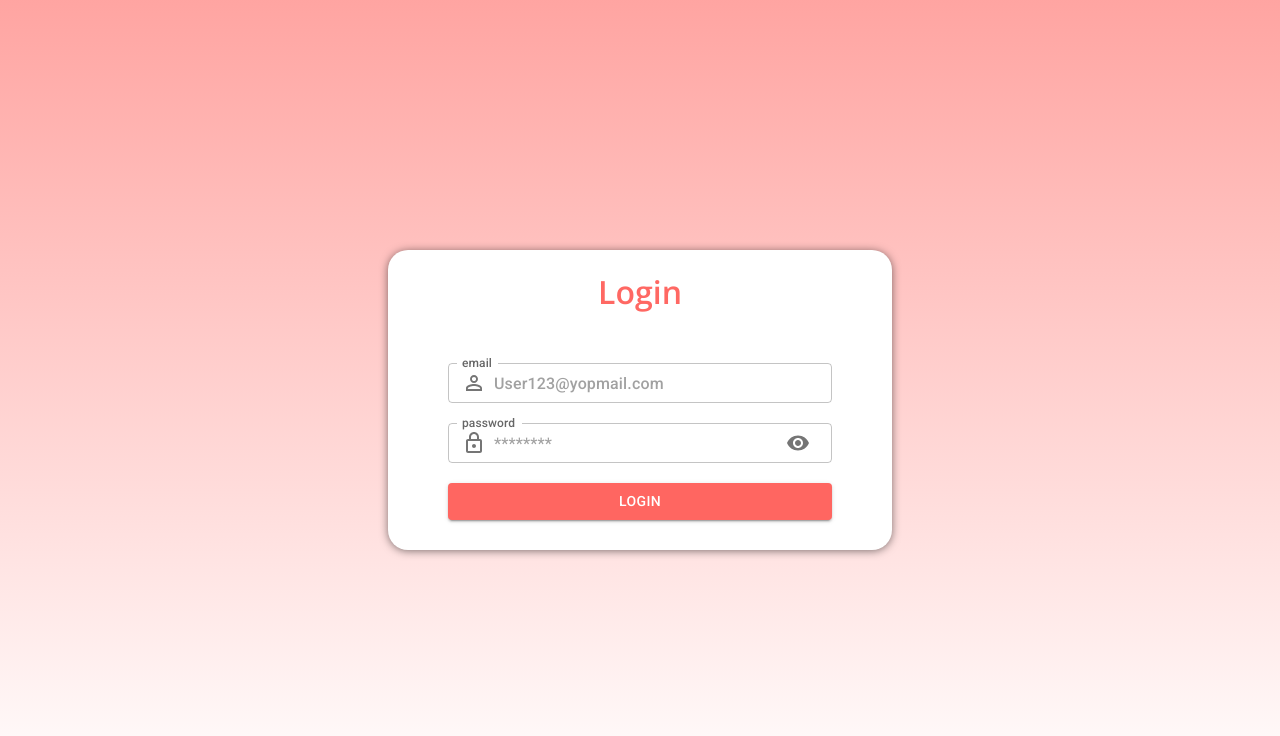
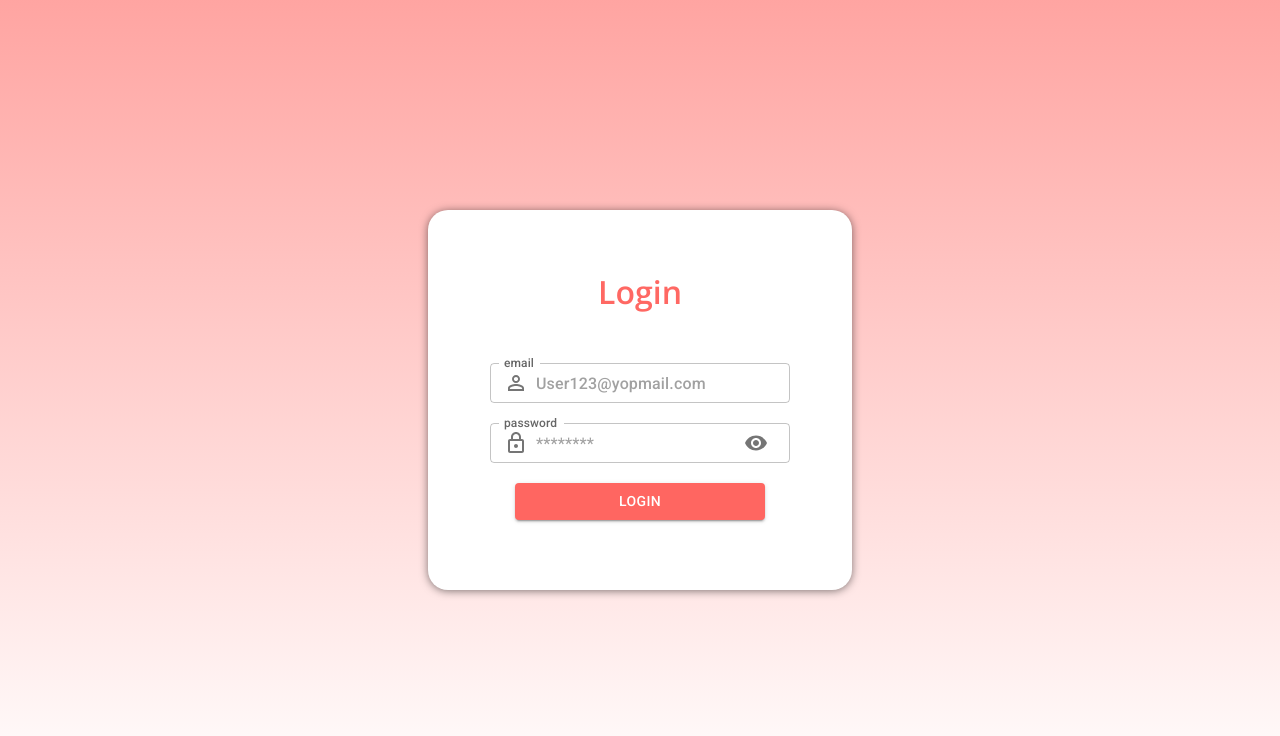
Before and after one commit to RalphSaridar369/react_demo, a React (Create React App) app: page /login in a window 1280 px wide. Shown: the top 736 px of the page. Built offline with nearby package versions, Linux system fonts and the light colour scheme.

Commit message:
fixed something in login

```diff
--- a/src/Screen/Auth/Login/styles.scss
+++ b/src/Screen/Auth/Login/styles.scss
@@ -17,7 +17,7 @@
         flex-direction: column;
         align-items: center;
         background-color: #fff;
-        padding:20px 60px;
+        padding:60px 20px;
         overflow: hidden!important;
         width:30%;
         border-radius: 20px;
--- a/src/Screen_Components/Header/Header.scss
+++ b/src/Screen_Components/Header/Header.scss
@@ -32,6 +32,7 @@
     height: 10vh;
     width: 100%;
     margin-bottom: 100px;
+}
 
 .inside__drawer__container{
     display: flex;
@@ -47,4 +48,3 @@
         text-decoration:none!important;
     }
 }
-}
--- a/src/Utilities/variables.scss
+++ b/src/Utilities/variables.scss
@@ -10,6 +10,7 @@ $lg: 1000px;
 
 @mixin button{
     width: 100%;
+    max-width: 250px;
     background-color: $primary!important;
     margin: 10px 0!important;;
     @media (max-width: $md) {
@@ -22,6 +23,7 @@ $lg: 1000px;
 
 @mixin input{
     width: 100%;
+    max-width: 300px;
     @media (max-width: $sm) {
         width:300px
     }
```
Lines whose indentation alone changed are shown as unchanged.
